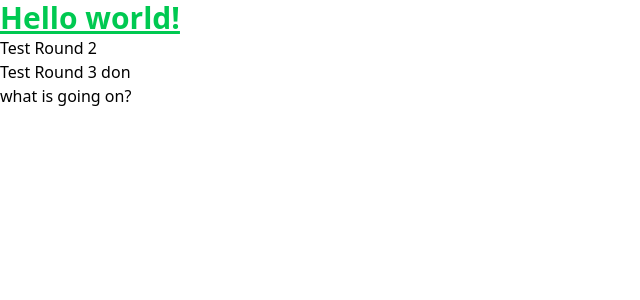
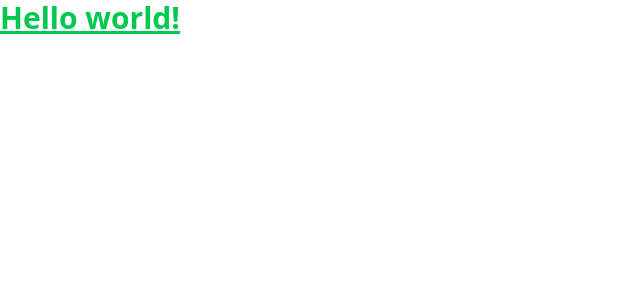
Before and after one commit to Donrealex/Jiji-clone, a React (Vite) app: page / in a window 1280 px wide. Shown: the top 300 px of the page, without its empty margins (0-640 px from the left). Built offline with nearby package versions, Linux system fonts and the light colour scheme.

Commit message:
Test Completed

```diff
--- a/src/App.jsx
+++ b/src/App.jsx
@@ -4,9 +4,6 @@ const App = () => {
   return (
     <div>
       <h1 className="text-3xl font-bold text-green-500 underline">Hello world!</h1>
-      <p>Test Round 2</p>
-      <p>Test Round 3 don</p>
-      <h1>what is going on?</h1>
     </div>
   );
 }
```
